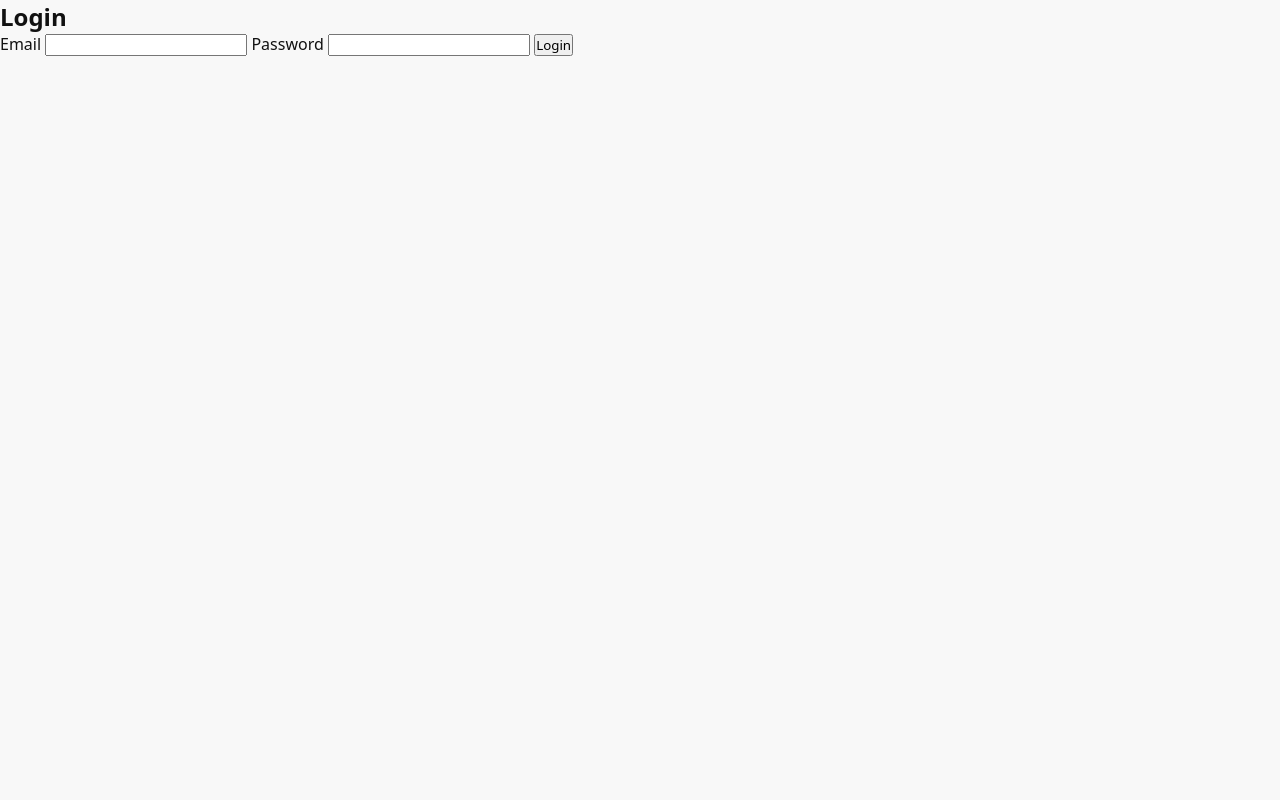
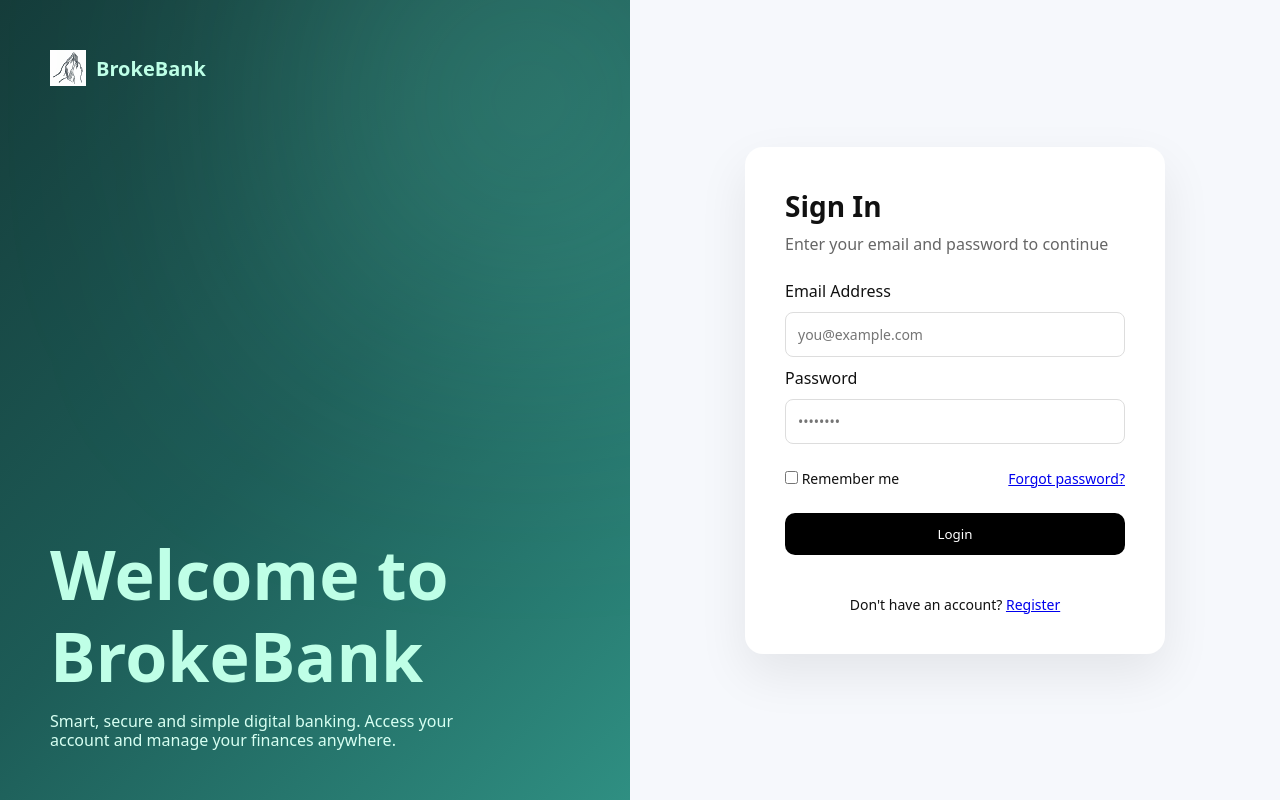
Before and after one commit to Anushree401/Digital-Banking-Application, a website: page views/shared/login.html in a window 1280 px wide. Drawn offline with Linux system fonts and the light colour scheme.

Commit message:
dont go on the Ui, login page

```diff
--- a/views/shared/css/style.css
+++ b/views/shared/css/style.css
@@ -1,3 +1,5 @@
+/* LANDING PAGE */
+
 *{
 margin:0;
 padding:0;
@@ -22,13 +24,9 @@ padding:0 20px;
 
 position:sticky;
 top:0;
-
 background:rgba(255,255,255,0.7);
-
 backdrop-filter:blur(10px);
-
 border-bottom:1px solid rgba(0,0,0,0.05);
-
 z-index:100;
 
 }
@@ -87,8 +85,6 @@ margin-left:10px;
 
 
 /* HERO */
-
-
 
 .hero-buttons button{
 padding:14px 22px;
@@ -254,7 +250,6 @@ gap:10px;
 }
 
 
-
 /* HERO WRAPPER */
 
 .hero-wrapper{
@@ -328,7 +323,6 @@ box-shadow:0 10px 20px rgba(0,0,0,0.15);
 
 }
 
-
 .secondary{
 background:white;
 border:1px solid #ddd;
@@ -354,7 +348,6 @@ margin-bottom:20px;
 
 }
 
-
 .hero-card p{
 
 font-size:18px;
@@ -368,3 +361,175 @@ margin-bottom:30px;
 html{
 scroll-behavior:smooth;
 }
+
+
+/* LOGIN PAGE */
+
+/* LOGIN LAYOUT */
+
+.login-layout{
+display:flex;
+min-height:100vh;
+font-family:system-ui;
+}
+
+/* LEFT SIDE */
+
+.login-brand{
+flex:1;
+background:linear-gradient(135deg,#153c3a,#1d5c57,#2f8f82);
+color:#bfffe7;
+
+display:flex;
+flex-direction:column;
+justify-content:space-between;
+
+padding:50px;
+
+position:relative;
+overflow:hidden;
+}
+
+/* floating glow */
+
+.login-brand::after{
+content:"";
+position:absolute;
+
+width:600px;
+height:600px;
+
+background:radial-gradient(circle,rgba(120,255,220,0.25),transparent);
+
+top:-200px;
+right:-200px;
+
+filter:blur(120px);
+}
+
+/* logo */
+
+.brand-top{
+display:flex;
+align-items:center;
+gap:10px;
+font-size:20px;
+font-weight:600;
+}
+
+.brand-top img{
+width:36px;
+}
+
+/* hero text */
+
+.brand-content{
+max-width:420px;
+font-size:34px;
+line-height:1.2;
+}
+
+.brand-content p{
+margin-top:15px;
+font-size:16px;
+color:#d7fff2;
+}
+
+/* RIGHT PANEL */
+
+.login-panel{
+flex:1;
+background:#f6f8fc;
+
+display:flex;
+align-items:center;
+justify-content:center;
+padding:60px;
+}
+
+/* LOGIN BOX */
+
+.login-box{
+width:420px;
+background:white;
+padding:40px;
+border-radius:18px;
+
+box-shadow:0 20px 50px rgba(0,0,0,0.08);
+}
+
+/* headings */
+
+.login-box h2{
+font-size:28px;
+margin-bottom:8px;
+}
+
+.login-desc{
+color:#666;
+margin-bottom:25px;
+}
+
+/* FORM */
+
+.login-form{
+display:flex;
+flex-direction:column;
+gap:10px;
+}
+
+.login-form input{
+padding:12px;
+border-radius:8px;
+border:1px solid #ddd;
+font-size:14px;
+transition:0.2s;
+}
+
+.login-form input:focus{
+outline:none;
+border-color:#000;
+}
+
+/* options */
+
+.login-options{
+display:flex;
+justify-content:space-between;
+font-size:14px;
+margin:15px 0;
+}
+
+/* button */
+
+.login-form button{
+background:black;
+color:white;
+
+padding:12px;
+
+border:none;
+border-radius:10px;
+
+cursor:pointer;
+
+transition:0.2s;
+}
+
+.login-form button:hover{
+transform:translateY(-1px);
+box-shadow:0 10px 20px rgba(0,0,0,0.1);
+}
+
+/* register */
+
+.register-link{
+text-align:center;
+margin-top:20px;
+font-size:14px;
+}
+
+#error-message{
+color:red;
+margin-top:10px;
+}
--- a/views/shared/login.html
+++ b/views/shared/login.html
@@ -1,36 +1,84 @@
 <!DOCTYPE html>
 <html lang="en">
 <head>
+
 <meta charset="UTF-8">
 <meta name="viewport" content="width=device-width, initial-scale=1.0">
-    <title>Login - Digital Banking</title>
+
+<title>Login | BrokeBank</title>
+
 <link rel="stylesheet" href="css/style.css">
-    <link rel="stylesheet" href="css/responsive.css">
+
 </head>
-<body>
-    <header>
-    </header>
-    <nav>
-    </nav>
-    <main>
-    </main>
-    <footer>
-    </footer>
 
-    <!-- basic template, khudse edit kar lena but this shld be there -->
+<body class="login-layout">
 
-    <form action="/auth/login" method="POST" class="form-container">
-    <h2>Login</h2>
+<!-- LEFT PANEL -->
 
-    <label>Email</label>
-    <input type="email" name="email" required />
+<div class="login-brand">
+
+<div class="brand-top">
+<img src="assets/brokebank_logo.svg" alt="BrokeBank logo">
+<span>BrokeBank</span>
+</div>
+
+<div class="brand-content">
+
+<h1>Welcome to BrokeBank</h1>
+
+<p>
+Smart, secure and simple digital banking.
+Access your account and manage your finances anywhere.
+</p>
+
+</div>
+
+</div>
+
+<!-- RIGHT PANEL -->
+
+<div class="login-panel">
+
+<div class="login-box">
+
+<h2>Sign In</h2>
+
+<p class="login-desc">
+Enter your email and password to continue
+</p>
+
+<form action="/auth/login" method="POST" class="login-form">
+
+<label>Email Address</label>
+<input type="email" name="email" placeholder="you@example.com" required>
 
 <label>Password</label>
-    <input type="password" name="password" required />
+<input type="password" name="password" placeholder="••••••••" required>
+
+<div class="login-options">
+
+<label>
+<input type="checkbox"> Remember me
+</label>
+
+<a href="#">Forgot password?</a>
+
+</div>
 
 <button type="submit">Login</button>
 
-    <p id="error-message" style="color:red;"></p>
+<p id="error-message"></p>
+
+</form>
+
+<p class="register-link">
+Don't have an account?
+<a href="/auth/register">Register</a>
+</p>
+
+</div>
+
+</div>
 
 <script>
 const params = new URLSearchParams(window.location.search);
@@ -41,9 +89,6 @@
 "Invalid email or password";
 }
 </script>
-    </form>
 
-    <!-- <script src="../middleware/shared/main.js"></script>
-    <script src="../middleware/shared/auth.js"></script> -->
 </body>
 </html>
```
Lines whose indentation alone changed are shown as unchanged.
